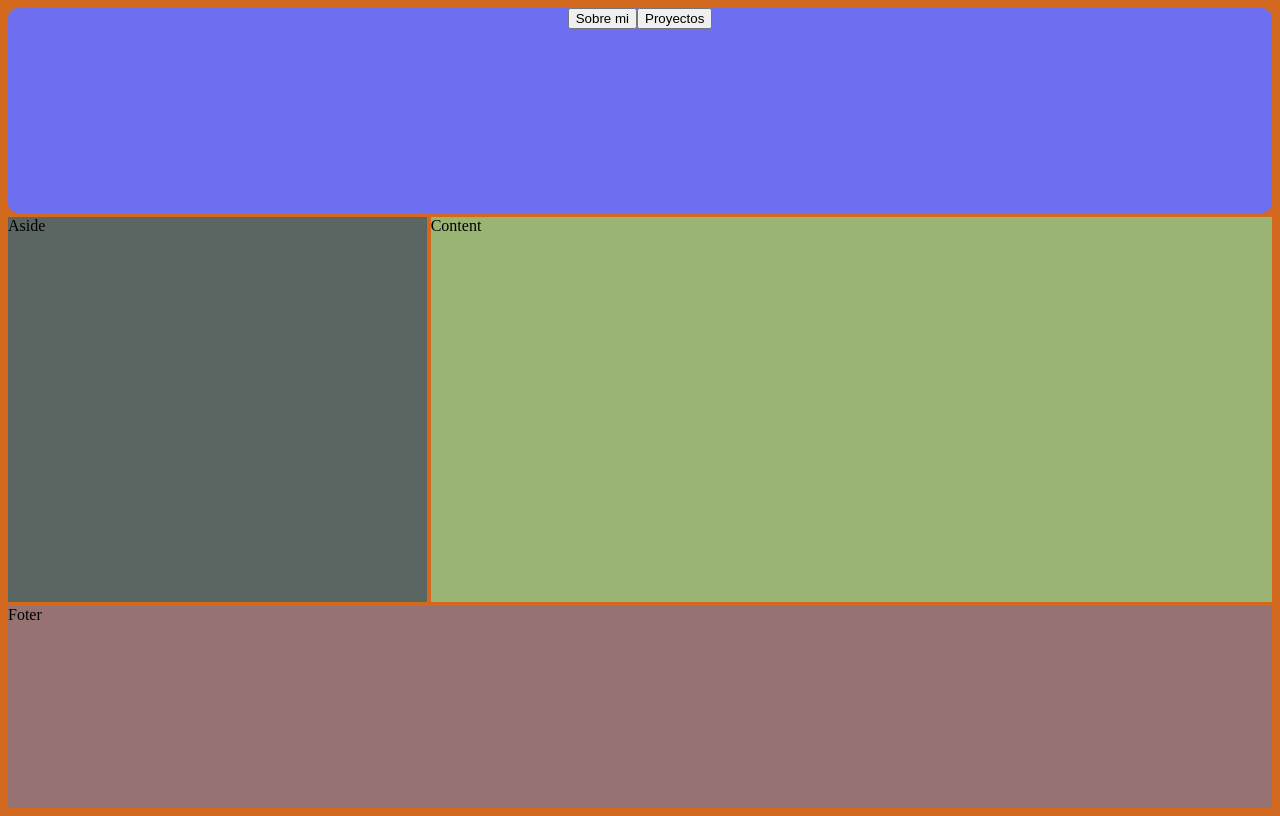
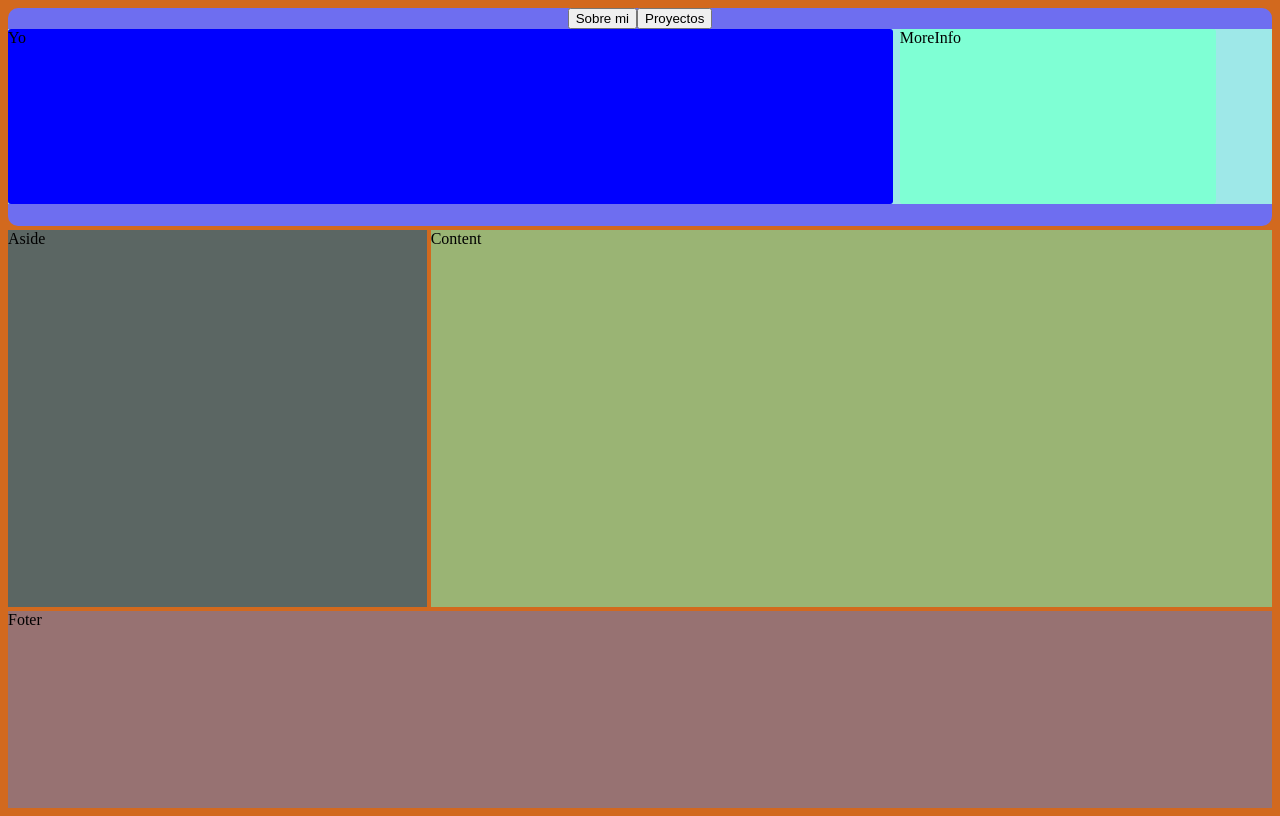
Before and after one commit to SalvadorGonzalezG/CV-SG, a React (Vite) app: page / in a window 1280 px wide. Built offline with nearby package versions, Linux system fonts and the light colour scheme.

Commit message:
add 2 divs im, mi added in class .divheader

```diff
--- a/src/components/Header.jsx
+++ b/src/components/Header.jsx
@@ -1,10 +1,16 @@
 
 const Header = () => {
   return (
-    <div className="button">
+    <>
+    <div className="divheader">
         <button>Sobre mi</button>
         <button>Proyectos</button>
     </div>
+    <div className="overHeader">
+        <div className="im">Yo</div>
+        <div className="mi">MoreInfo</div>
+    </div>
+    </>
   )
 }
 
--- a/src/index.css
+++ b/src/index.css
@@ -7,14 +7,12 @@ body{
   grid-auto-rows: minmax(50px auto) ;
   min-height: 100vh;
   gap:4px;
-
 }
 .container header{
   background-color: rgb(110, 110, 240);
   grid-column: 1/-1;
   grid-row: 1;
   border-radius: 10px;
-
 }
 .container aside{
   background-color: rgb(91, 102, 99);
@@ -25,14 +23,28 @@ body{
   background-color: rgb(154, 180, 116);
   grid-column: span 2;
   grid-row: 2/4;
-
 }
 .container footer{
   background-color: rgb(151, 114, 114);
   grid-column: 1/-1;
-
 }
-.button{
+.divheader{
   display: flex;
   justify-content: center;
 }
+.overHeader{
+  background-color: rgb(158, 232, 232);
+  display: grid;
+  grid-template-columns: 70% 25%;
+  grid-auto-rows: minmax(50px auto) ;
+  min-height: 80%;
+  gap:7px;
+}
+.im{
+background-color: blue;
+border-radius: 3px;
+}
+.mi{
+background-color: aquamarine;
+border-radius: 3px;
+}
```
